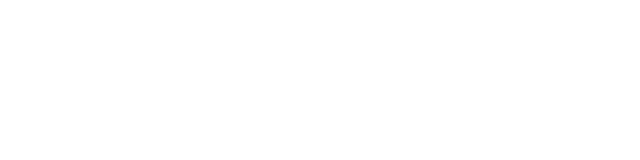
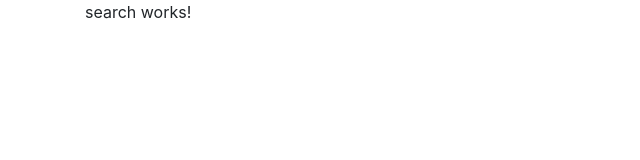
Before and after one commit to shosdevelopment/ShosFrontend, an Angular app: page / in a window 1280 px wide. Shown: the top 160 px of the page, without its empty margins (0-640 px from the left). Built offline with nearby package versions, Linux system fonts and the light colour scheme.

Commit message:
Added search

```diff
--- a/src/app/Models/http-response.model.ts
+++ b/src/app/Models/http-response.model.ts
@@ -1,6 +1,7 @@
 export class HttpResponseModel {
     //#region Members
     public Data: any;
-    public Description: string;
+    public IsError: boolean;
+    public ErrorType: number;
     //#endregion
 }
--- a/src/app/Modules/routing.module.ts
+++ b/src/app/Modules/route.module.ts
@@ -4,13 +4,13 @@
 //#endregion
 
 //#region Components
-import { AppComponent } from '../app.component';
+import { SearchComponent } from '../Pages/General/search/search.component';
 import { LoginComponent } from '../Pages/Authentication/login/login.component';
 import { PageNotFoundComponent } from '../Pages/General/page-not-found/page-not-found.component';
 //#endregion
 
 const routes: Routes = [
-  { path: '', component: AppComponent },
+  { path: '', component: SearchComponent },
   { path: 'login', component: LoginComponent },
 
   { path: '**', component: PageNotFoundComponent },
@@ -20,4 +20,4 @@
   exports: [RouterModule],
   imports: [RouterModule.forRoot(routes)]
 })
-export class RoutingModule { }
+export class RouteModule { }
--- /dev/null
+++ b/src/app/Pages/General/search/search.component.html
@@ -0,0 +1,3 @@
+<p>
+  search works!
+</p>
--- /dev/null
+++ b/src/app/Pages/General/search/search.component.ts
@@ -0,0 +1,15 @@
+import { Component, OnInit } from '@angular/core';
+
+@Component({
+  selector: 'app-search',
+  templateUrl: './search.component.html',
+  styleUrls: ['./search.component.css']
+})
+export class SearchComponent implements OnInit {
+
+  constructor() { }
+
+  ngOnInit() {
+  }
+
+}
--- a/src/app/Services/api.service.ts
+++ b/src/app/Services/api.service.ts
@@ -14,6 +14,7 @@
   */
   private url: string;
   //#endregion
+
   //#region Constructor
   public constructor(private http: HttpClient) {
     this.url = environment.apiUrl;
```
Also changed, not shown: src/app/app.module.ts (+5 -3 lines), src/app/Pages/General/search/search.component.css (added).
